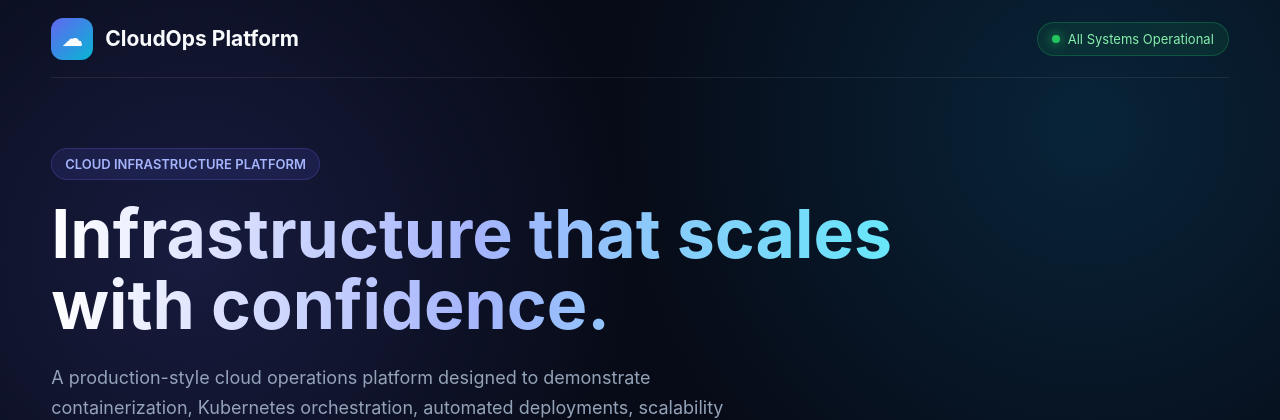
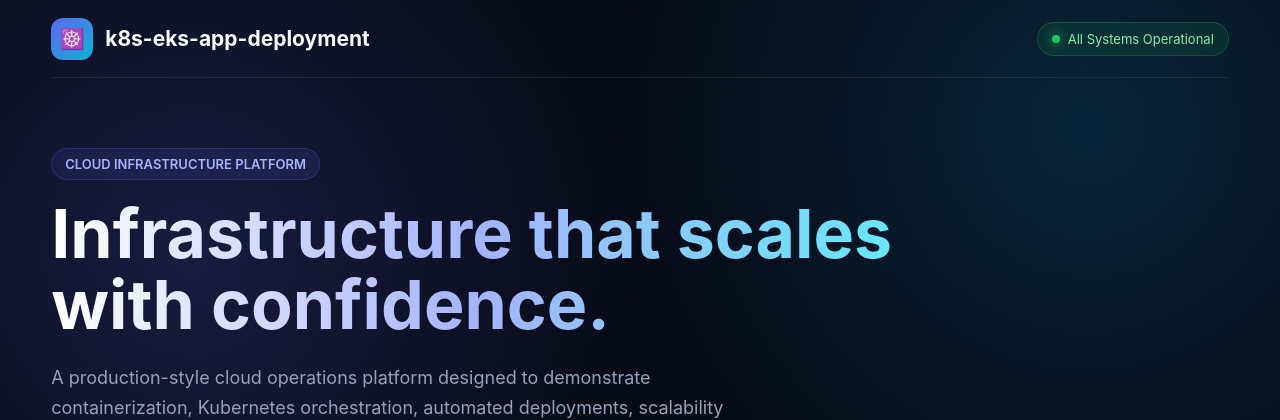
Before and after one commit to tanveerrabbani5/production-style-App-aws-eks-kubernetes-platform, a Flask app: page / in a window 1280 px wide. Shown: the top 420 px of the page. Run offline with Flask 3, Linux system fonts and the light colour scheme.

Commit message:
Title name updated

```diff
--- a/app/backend/templates/index.html
+++ b/app/backend/templates/index.html
@@ -5,7 +5,7 @@
     <meta charset="UTF-8">
     <meta name="viewport" content="width=device-width, initial-scale=1.0">
 
-    <title>CloudOps Platform</title>
+    <title>k8s-eks-app-deployment</title>
 
     <style>
         * {
@@ -338,10 +338,10 @@
         <div class="brand">
 
             <div class="logo">
-                ☁
+                ☸️
             </div>
 
-            CloudOps Platform
+            k8s-eks-app-deployment
 
         </div>
 
@@ -399,7 +399,7 @@
         <div class="card">
 
             <div class="metric-icon">
-                ☸️
+                🧊
             </div>
 
             <div class="metric-value">
```
